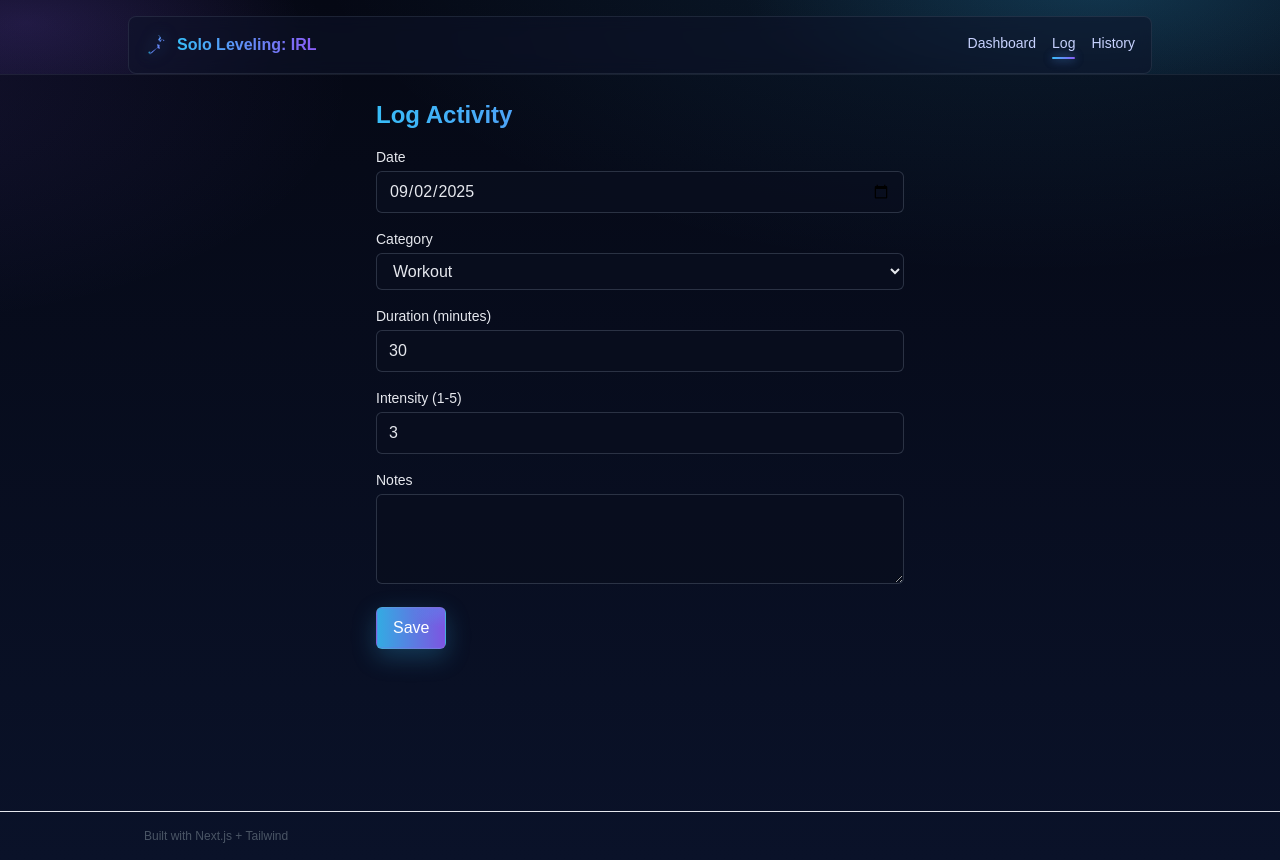
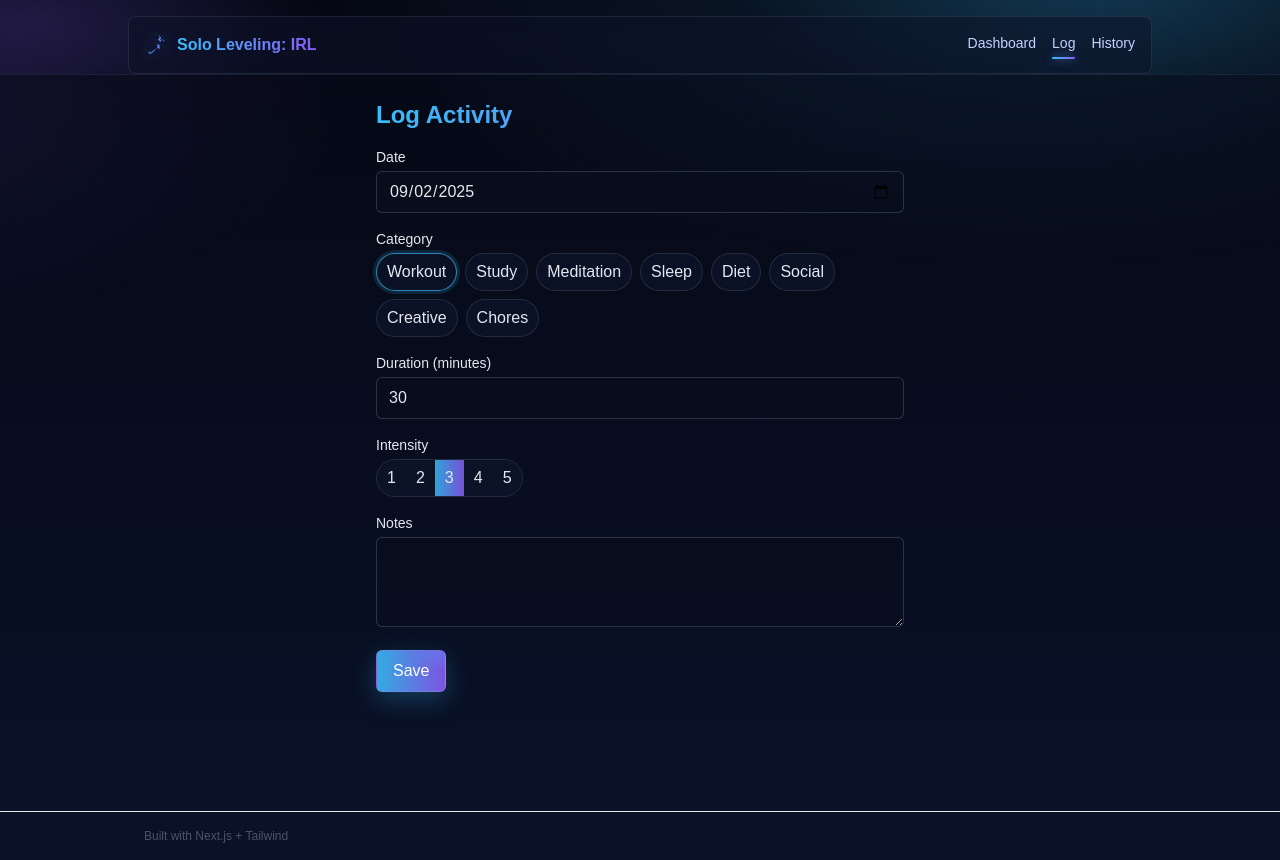
Before and after one commit to kk-gaming/solo-leveling-game-frontend, a Next.js app: page /log in a window 1280 px wide. Built offline with nearby package versions, Linux system fonts and the light colour scheme.

Commit message:
feat: add route progress bar component and enhance activity list UI

```diff
--- a/src/app/globals.css
+++ b/src/app/globals.css
@@ -138,3 +138,8 @@ input:focus, select:focus, textarea:focus {
 /* Hero background utilities */
 .sl-hero-img { position: absolute; inset: 0; background-size: cover; background-position: center; opacity: 0.28; filter: saturate(1.1) contrast(1.05) brightness(0.85); }
 .sl-hero-overlay { position: absolute; inset: 0; background: radial-gradient(600px 240px at 80% 0%, rgba(56,189,248,0.18), transparent 60%), radial-gradient(460px 180px at 10% 10%, rgba(139,92,246,0.16), transparent 60%); }
+
+
+/* Route progress bar */
+.sl-progress { position: fixed; top: 0; left: 0; right: 0; height: 3px; z-index: 50; background: rgba(0,0,0,0.1); }
+.sl-progress-bar { height: 100%; width: 0; transition: width .35s ease; background: linear-gradient(90deg, var(--sl-cyan), var(--sl-purple)); box-shadow: 0 0 12px rgba(56,189,248,.6), 0 0 12px rgba(139,92,246,.6); }
--- a/src/app/history/page.tsx
+++ b/src/app/history/page.tsx
@@ -36,9 +36,11 @@ export default function HistoryPage() {
       <section>
         <h2 className="text-xl font-medium mb-2">Logged Activities</h2>
         {items.length ? (
-          <ul className="divide-y border rounded-md">
+          <ul className="space-y-2">
             {items.map((a) => (
-              <li key={a.id} className="p-3 flex items-center justify-between sl-card">
+              <li key={a.id} className="p-3 flex items-center justify-between sl-card rounded-md">
+                <div className="flex items-start gap-3">
+                  <div className="sl-accent-bar" />
                   <div>
                     <div className="font-medium">
                       {a.category}
@@ -47,6 +49,7 @@ export default function HistoryPage() {
                     <div className="text-sm text-gray-300">
                       {a.durationMin}m · Intensity {a.intensity}
                       {a.notes ? ` · ${a.notes}` : ""}
+                    </div>
                   </div>
                 </div>
                 <div className="text-right">
--- a/src/app/layout.tsx
+++ b/src/app/layout.tsx
@@ -2,6 +2,7 @@ import type { Metadata } from "next";
 import { Geist, Geist_Mono } from "next/font/google";
 import Link from "next/link";
 import NavTabs from "@/components/NavTabs";
+import RouteProgress from "@/components/RouteProgress";
 import "./globals.css";
 
 const geistSans = Geist({
@@ -35,6 +36,7 @@ export default function RootLayout({
             </div>
             <NavTabs />
           </div>
+            <RouteProgress />
         </header>
         <main className="min-h-[calc(100vh-64px)]">
           {children}
--- a/src/app/log/page.tsx
+++ b/src/app/log/page.tsx
@@ -53,17 +53,18 @@ export default function LogPage() {
         </div>
         <div>
           <label className="block text-sm font-medium mb-1">Category</label>
-          <select
-            value={category}
-            onChange={(e) => setCategory(e.target.value as ActivityCategory)}
-            className="w-full border rounded-md px-3 py-2"
-          >
+          <div className="flex flex-wrap gap-2">
             {categories.map((c) => (
-              <option key={c} value={c}>
+              <button
+                type="button"
+                key={c}
+                onClick={() => setCategory(c)}
+                className={`sl-chip ${category === c ? "active" : ""}`}
+              >
                 {c}
-              </option>
+              </button>
             ))}
-          </select>
+          </div>
         </div>
         <div>
           <label className="block text-sm font-medium mb-1">Duration (minutes)</label>
@@ -76,15 +77,19 @@ export default function LogPage() {
           />
         </div>
         <div>
-          <label className="block text-sm font-medium mb-1">Intensity (1-5)</label>
-          <input
-            type="number"
-            min={1}
-            max={5}
-            value={intensity}
-            onChange={(e) => setIntensity(Number(e.target.value))}
-            className="w-full border rounded-md px-3 py-2"
-          />
+          <label className="block text-sm font-medium mb-1">Intensity</label>
+          <div className="sl-segment">
+            {[1,2,3,4,5].map((i) => (
+              <button
+                type="button"
+                key={i}
+                data-active={intensity === i}
+                onClick={() => setIntensity(i)}
+              >
+                {i}
+              </button>
+            ))}
+          </div>
         </div>
         <div>
           <label className="block text-sm font-medium mb-1">Notes</label>
--- /dev/null
+++ b/src/components/RouteProgress.tsx
@@ -0,0 +1,36 @@
+"use client";
+import { useEffect, useRef, useState } from "react";
+import { usePathname } from "next/navigation";
+
+export default function RouteProgress() {
+  const pathname = usePathname();
+  const [visible, setVisible] = useState(false);
+  const barRef = useRef<HTMLDivElement>(null);
+
+  useEffect(() => {
+    // Trigger a short progress animation on route changes
+    setVisible(true);
+    const bar = barRef.current;
+    if (bar) {
+      bar.style.width = "0%";
+      // Start animation next tick
+      requestAnimationFrame(() => {
+        bar.style.width = "70%";
+        setTimeout(() => {
+          bar.style.width = "100%";
+          setTimeout(() => setVisible(false), 200);
+        }, 200);
+      });
+    } else {
+      setVisible(false);
+    }
+  }, [pathname]);
+
+  if (!visible) return null;
+
+  return (
+    <div className="sl-progress">
+      <div ref={barRef} className="sl-progress-bar" />
+    </div>
+  );
+}
```
Lines whose indentation alone changed are shown as unchanged.
